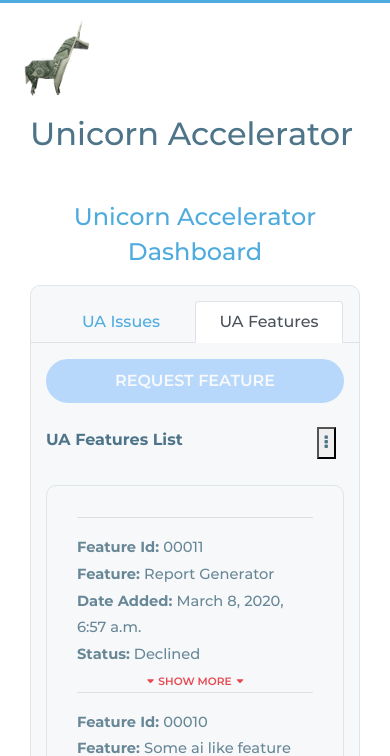
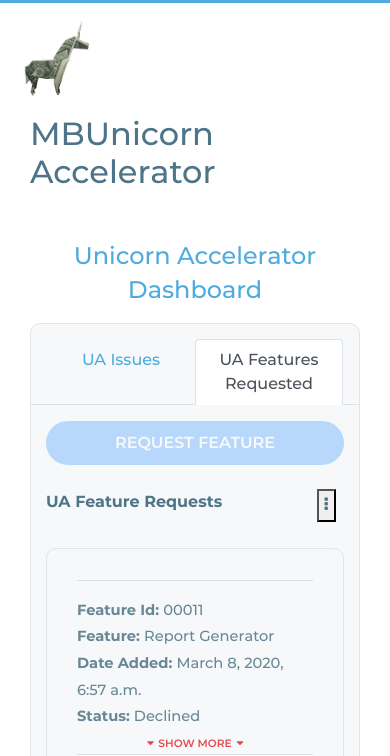
Before and after one commit to mrbrown2207/ms_iv_ua, a Django app: page / in a window 390 px wide, after a click on "UA Features Requested". Shown: the top 756 px of the page. Run offline with Django 3.2, Linux system fonts and the light colour scheme; data comes from the database, SQL or seed files in the repository; both versions use the stored data as it was after the commit; some libraries are stand-ins or nearby versions.

Commit message:
More readme changes. Final functional and responsive testing document submitted. Minor code tweaks.

```diff
--- a/home/context_processors.py
+++ b/home/context_processors.py
@@ -4,7 +4,7 @@ from .constants import TABS, FILTERS
 def filter_constants(request):
     """Make constants usable in templates"""
     return {
-        'TAB_ISSUES': TABS.get('issue'),
+        'TAB_ISSUES': TABS.get('issues'),
         'TAB_FEATURES': TABS.get('features'),
         'ISSUES_ALL': FILTERS.get('issues_all'),
         'ISSUES_REPORTED': FILTERS.get('issues_reported'),
--- a/home/templates/index.html
+++ b/home/templates/index.html
@@ -12,10 +12,10 @@
                     <div class="nav nav-tabs px-3" id="nav-tab" role="tablist">
                         {% if current_tab == 1 %}
                         <a class="nav-item nav-link active text-center w-50" id="nav-hosted-tab" data-toggle="tab" href="#nav-issues" role="tab" aria-controls="nav-issues" aria-selected="true">UA Issues</a>
-                        <a class="nav-item nav-link text-center w-50" id="nav-invited-tab" data-toggle="tab" href="#nav-features" role="tab" aria-controls="nav-features" aria-selected="false">UA Features</a>
+                        <a class="nav-item nav-link text-center w-50" id="nav-invited-tab" data-toggle="tab" href="#nav-features" role="tab" aria-controls="nav-features" aria-selected="false">UA Features Requested</a>
                         {% else %}
                         <a class="nav-item nav-link text-center w-50" id="nav-hosted-tab" data-toggle="tab" href="#nav-issues" role="tab" aria-controls="nav-issues" aria-selected="true">UA Issues</a>
-                        <a class="nav-item nav-link active text-center w-50" id="nav-invited-tab" data-toggle="tab" href="#nav-features" role="tab" aria-controls="nav-features" aria-selected="false">UA Features</a>
+                        <a class="nav-item nav-link active text-center w-50" id="nav-invited-tab" data-toggle="tab" href="#nav-features" role="tab" aria-controls="nav-features" aria-selected="false">UA Features Requested</a>
                         {% endif %}
                     </div>
                 </nav>
@@ -127,11 +127,11 @@
                                         <div class="col-md-3"><p>{{ issue.date_added }}</p></div>
                                         <div class="col-md-2">
                                             <p>
-                                            {% if issue.status == 1 %}
+                                            {% if issue.status == ISSUES_REPORTED %}
                                                 Reported
-                                            {% elif issue.status == 2 %}
+                                            {% elif issue.status == ISSUES_ONGOING %}
                                                 Ongoing
-                                            {% elif issue.status == 3 %}
+                                            {% elif issue.status == ISSUES_CLOSED %}
                                                 Closed
                                             {% else %}
                                                 Unknown
@@ -149,11 +149,11 @@
                                             <p><strong>Date Added: </strong>{{ issue.date_added }}</p>
                                             <p>
                                                 <strong>Status:</strong>
-                                                {% if issue.status == 1 %}
+                                                {% if issue.status == ISSUES_REPORTED %}
                                                     Reported
-                                                {% elif issue.status == 2 %}
+                                                {% elif issue.status == ISSUES_ONGOING %}
                                                     Ongoing
-                                                {% elif issue.status == 3 %}
+                                                {% elif issue.status == ISSUES_CLOSED %}
                                                     Closed
                                                 {% else %}
                                                     Unknown
@@ -189,15 +189,15 @@
                                                                 <p>{{ issue.desc }}</p>
                                                             </div>
                                                         </div>
-                                                        {% if issue.status != 3 %}
+                                                        {% if issue.status != ISSUES_CLOSED %}
                                                         <div class="row feature-det-row">
                                                             <div class="col-12">
                                                                 {% if li == True %}
                                                                     {% if user.is_superuser == False %}
                                                                     <a class="det-icon upvote" href="{% url 'upvote' issue.id %}">Upvote this issue!</a>
                                                                     {% else %}
-                                                                    <a class="det-icon status-change" href="{% url 'updissstatus' issue.id %}">
-                                                                        Mark as {% if issue.status == 1 %}acknowledged{% else %}resolved{% endif %}
+                                                                    <a class="det-icon status-change" href="{% url 'updissstatus' id=issue.id %}">
+                                                                        Mark as {% if issue.status == ISSUES_REPORTED %}acknowledged{% else %}resolved{% endif %}
                                                                     </a>
                                                                     {% endif %}
                                                                 {% else %}
@@ -223,18 +223,17 @@
                         </div>
                     </div>
                     <!-- <<<<<<<<<<<<<<< Tab 2 UA Features >>>>>>>>>>>>>>> -->
-                    {% if current_tab == 2 %}
+                    {% if current_tab == TAB_FEATURES %}
                     <div class="tab-pane fade show active" id="nav-features" role="tabpanel" aria-labelledby="nav-home-tab">
                     {% else %}
                     <div class="tab-pane fade" id="nav-features" role="tabpanel" aria-labelledby="nav-home-tab">
                     {% endif %}
-                        <!-- Filters (hidden on mobile) -->
                         <div class="container">
                             <div class="row align-items-center mt-3">
                                 <div class="col-12 col-md-6 px-0 px-md-3 order-12 order-md-1">
                                     <div class="d-flex flex-row justify-content-between d-block d-md-none">
                                         <div>
-                                            <h5 class="mt-4">UA Features List</h5>
+                                            <h5 class="mt-4">UA Feature Requests</h5>
                                         </div>
                                         <!-- Filter popover trigger (shown only on mobile) -->
                                         <div class="d-block d-md-none">
@@ -253,7 +252,7 @@
                                                 <a href="{% url 'filters' filterid=FEATURES_REQUESTED %}" class="ua-list-filter {% show_class TAB_FEATURES FEATURES_REQUESTED request.session.feature_filter %}">Requested</a>
                                             </li>
                                             <li class="list-group-item text-center py-2">
-                                                <a href="{% url 'filters' filterid=FEATURES_ACCEPTED %}" iclass="ua-list-filter {% show_class TAB_FEATURES FEATURES_ACCEPTED request.session.feature_filter %}">Accepted</a>
+                                                <a href="{% url 'filters' filterid=FEATURES_ACCEPTED %}" class="ua-list-filter {% show_class TAB_FEATURES FEATURES_ACCEPTED request.session.feature_filter %}">Accepted</a>
                                             </li>
                                             <li class="list-group-item text-center py-2">
                                                 <a href="{% url 'filters' filterid=FEATURES_DECLINED %}" class="ua-list-filter {% show_class TAB_FEATURES FEATURES_DECLINED request.session.feature_filter %}">Declined</a>
@@ -409,18 +408,18 @@
                                                         </div>
                                                         {% if user.is_superuser %}
                                                         <div class="row feature-det-row">
-                                                            {% if feature.status == 5 %}
+                                                            {% if feature.status == FEATURES_REQUESTED %}
                                                             <div class="col-6">
-                                                                <a class="det-icon accept-feature" href="{% url 'updstatus' feature.id status=FEATURES_REQUESTED %}">Accept Feature Request</a>
+                                                                <a class="det-icon accept-feature" href="{% url 'updstatus' id=feature.id status=FEATURES_ACCEPTED %}">Accept Feature Request</a>
                                                             </div>
                                                             <div class="col-6">
-                                                                <a class="det-icon deny-feature" href="{% url 'updstatus' feature.id FEATURES_DECLINED %}">Decline Feature Request</a>
+                                                                <a class="det-icon deny-feature" href="{% url 'updstatus' id=feature.id status=FEATURES_DECLINED %}">Decline Feature Request</a>
                                                             </div>
-                                                            {% elif feature.status == 6 %}
+                                                            {% elif feature.status == FEATURES_WORKING %}
                                                             <div class="col-12">
-                                                                <a class="det-icon status-change" href="{% url 'updstatus' feature.id FEATURES_FINISHED %}">Mark Completed</a>
+                                                                <a class="det-icon status-change" href="{% url 'updstatus' id=feature.id status=FEATURES_FINISHED %}">Mark Completed</a>
                                                             </div>
-                                                            {% elif feature.status == 8 %}
+                                                            {% elif feature.status == FEATURES_FINISHED %}
                                                             <div class="col-xs-6 col-md-4 col-lg-3">
                                                                 <p><strong>Date Completed:</strong></p>
                                                             </div>
--- a/home/views.py
+++ b/home/views.py
@@ -41,7 +41,7 @@ def filters(request, filterid):
     if request.session['issue_filter'] == FILTERS.get('issues_all'):
         issues = Issue.objects.all().order_by('-date_added')
     elif request.session['issue_filter'] == FILTERS.get('issues_mine'):
-        issues = Issue.objects.filter(entered_by_email=request.user.email)
+        issues = Issue.objects.filter(entered_by_email=request.user.email).order_by('-date_added')
     else:
         issues = Issue.objects.all().filter(
             status=request.session['issue_filter']).order_by('-date_added')
@@ -50,7 +50,7 @@ def filters(request, filterid):
     if request.session['feature_filter'] == FILTERS.get('features_all'):
         features = Feature.objects.order_by('-date_added')
     elif request.session['feature_filter'] == FILTERS.get('features_mine'):
-        features = Feature.objects.filter(entered_by_email=request.user.email)
+        features = Feature.objects.filter(entered_by_email=request.user.email).order_by('-date_added')
     else:
         # Accepted filter is slightly different because of the way I am
         # displaying in the UI.
--- a/payment/templates/payment.html
+++ b/payment/templates/payment.html
@@ -106,7 +106,7 @@
                                 <div class="row">
                                     <div class="offset-md-2 col-4">
                                         <p class="text-center">
-                                            <a href="{% url 'index' %}" id="cancel-btn" name="cancel-btn" class="btn btn-ua destructive w-100 mt-2">Cancel</a>
+                                            <a href="{% url 'filters' request.session.feature_filter %}" id="cancel-btn" name="cancel-btn" class="btn btn-ua destructive w-100 mt-2">Cancel</a>
                                         </p>
                                     </div>
                                     <div class="col-4">
--- a/templates/base.html
+++ b/templates/base.html
@@ -32,15 +32,21 @@
                                 <li class="nav-item px-2 px-xl-3">
                                     <a class="nav-link" href="{% url 'howitworks' %}">How it Works</a>
                                 </li>
+                                <!--
                                 <li class="nav-item px-2 px-xl-3">
                                     <a class="nav-link" href="{% url 'about' %}">About Us</a>
                                 </li>
+                                -->
                                 <li class="nav-item px-2 px-xl-3">
                                     <a class="nav-link" href="{% url 'contact' %}">Contact Us</a>
                                 </li>
                                 {% if user.is_authenticated %}
                                 <li class="nav-item px-2 px-xl-3">
+                                    {% if user.is_superuser %}
+                                    <a class="nav-link" href="{% url 'userprofile' %}"><i class="fa fa-user-plus"></i> Profile</a>
+                                    {% else %}
                                     <a class="nav-link" href="{% url 'userprofile' %}"><i class="fa fa-user"></i> Profile</a>
+                                    {% endif %}
                                 </li>
                                 <li class="nav-item px-2 px-xl-3">
                                     <a class="nav-link" href="{% url 'logout' %}"><i class="fa fa-sign-out"></i> Log Out</a>
@@ -60,7 +66,7 @@
             <section class="container">
                 <div class="row mb-4">
                     <div class="col">
-                        <h1>Unicorn Accelerator</h1>
+                        <h1>MBUnicorn Accelerator</h1>
                     </div>
                 </div>
             </section>
```
Also changed, not shown: content/templates/howitworks.html (+5 -5 lines), README.md, db.sqlite3, home/constants.py (line endings or trailing spaces), 3 other files.
